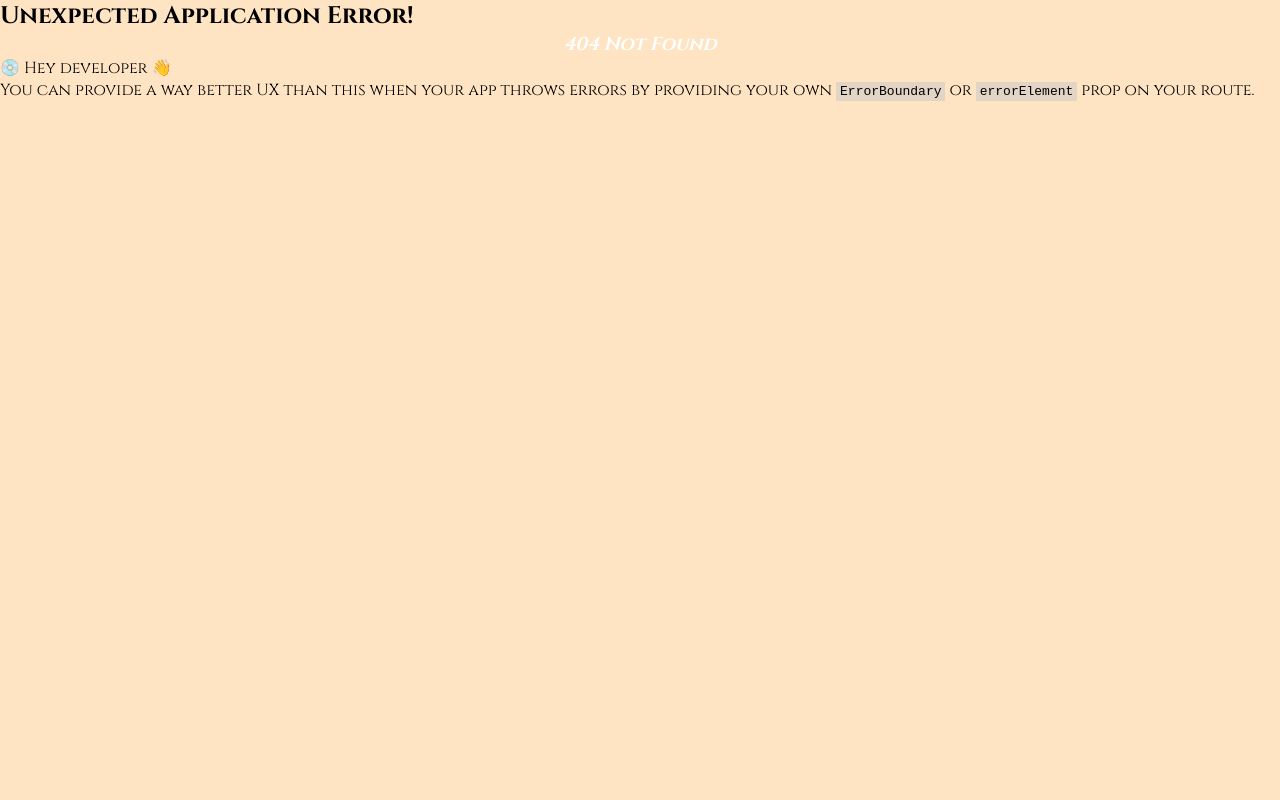
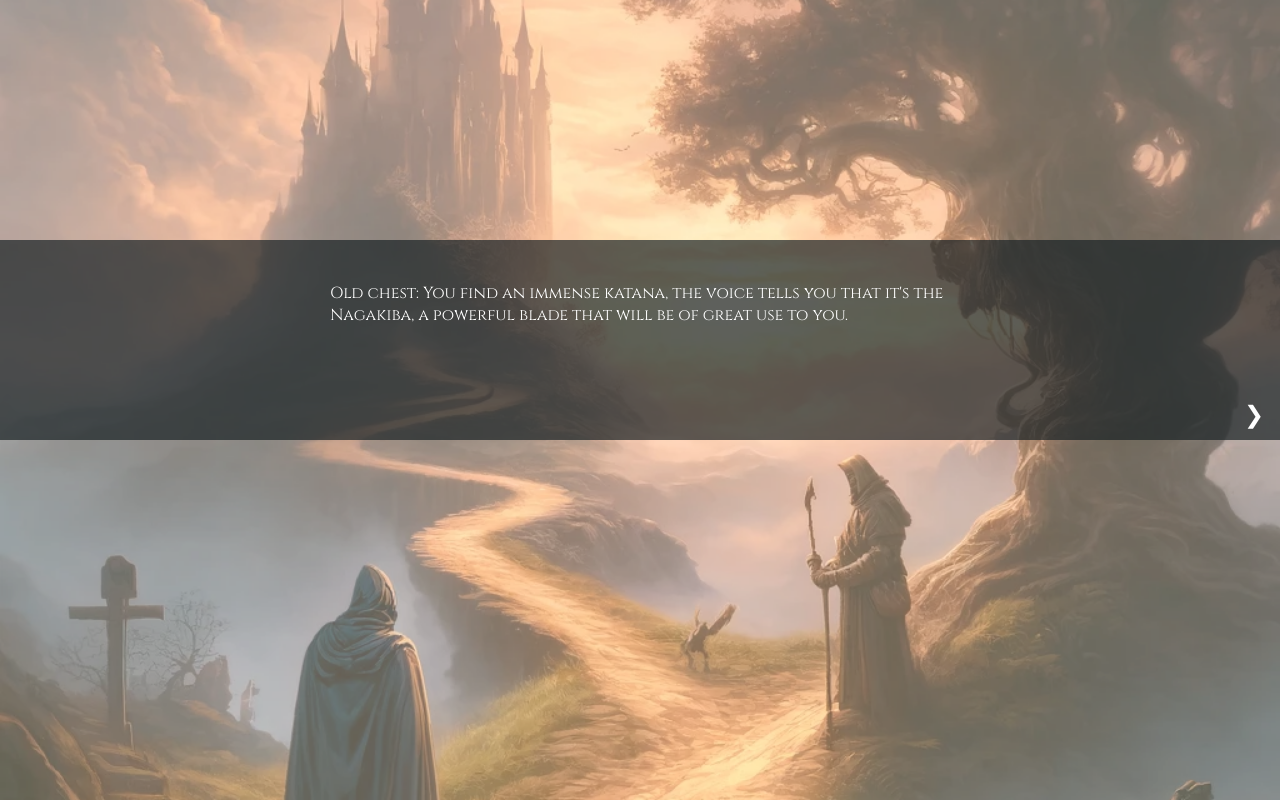
Before and after one commit to BrebG/js-toulouse-p2-open_souls, a React (Vite) app in the folder client/: page /old-chest in a window 1280 px wide. Before the commit this address had no page. Built offline with nearby package versions, Linux system fonts and the light colour scheme.

Commit message:
feat: create the path for the first choice

```diff
--- a/client/src/pages/WinningScreen.jsx
+++ b/client/src/pages/WinningScreen.jsx
@@ -1,12 +1,14 @@
 import { Link } from "react-router-dom";
 import "./LosingScreen";
 import "./WinningScreen.scss";
+import { useName } from "../contexts/NameContext";
 
 function WinningScreen() {
+  const { name } = useName();
   return (
     <div className="victory-container">
       <div className="victory-content">
-        <h1>Congratulation you finished your quest!</h1>
+        <h1>Congratulation {name} you finished your quest!</h1>
         <p>Here is your reward:</p>
         <p>The password below will unlock a new game mod.</p>
         <p>Enter the code below in the main screen :</p>
--- a/client/src/pages/elden-ring-world/ChoicePage.jsx
+++ b/client/src/pages/elden-ring-world/FirstChoicePage.jsx
@@ -3,7 +3,7 @@ import "./ChoicePage.scss";
 import { useState } from "react";
 import { EldenTexts } from "../../tools/ArrayLoreDialogue";
 
-function ChoicePage() {
+function FirstChoicePage() {
   const [loreIndex, setLoreIndex] = useState(0);
   const nextLore = () => {
     setLoreIndex(loreIndex + 1);
@@ -13,10 +13,9 @@ function ChoicePage() {
       <div className="story-text">
         <div className="lore-text">
           <p>{EldenTexts[loreIndex].content}</p>
-          {loreIndex === 5 && <p>{EldenTexts[6].content}</p>}
         </div>
         <div id="div-button-next">
-          {loreIndex < 5 && (
+          {loreIndex < 4 && (
             <button type="button" id="next-lore-button" onClick={nextLore}>
               &#10095;
             </button>
@@ -24,16 +23,12 @@ function ChoicePage() {
         </div>
       </div>
       <div>
-        {loreIndex === 5 && (
+        {loreIndex === 4 && (
           <div>
             <h3>Make your choice</h3>
             <div className="choice-button">
-              <Link to="/loosing-page" className="link-button">
-                Old Chest
-              </Link>
-              <Link to="/boss-fight" className="link-button">
-                Small Chest
-              </Link>
+              <Link to="/old-chest">Old Chest</Link>
+              <Link to="/small-chest">Small Chest</Link>
             </div>
           </div>
         )}
@@ -42,4 +37,4 @@ function ChoicePage() {
   );
 }
 
-export default ChoicePage;
+export default FirstChoicePage;
--- /dev/null
+++ b/client/src/pages/elden-ring-world/OldChest.jsx
@@ -0,0 +1,37 @@
+import { useState } from "react";
+import { Link } from "react-router-dom";
+import { EldenTexts } from "../../tools/ArrayLoreDialogue";
+import "./ChoicePage.scss";
+
+function OldChest() {
+  const [loreIndex, setLoreIndex] = useState(5);
+
+  const nextLore = () => {
+    setLoreIndex(loreIndex + 2);
+  };
+  return (
+    <div className="choice-page">
+      <div className="story-text">
+        <div className="lore-text">
+          <p>{EldenTexts[loreIndex].content}</p>
+        </div>
+        <div id="div-button-next">
+          {loreIndex < 6 && (
+            <button type="button" id="next-lore-button" onClick={nextLore}>
+              &#10095;
+            </button>
+          )}
+        </div>
+      </div>
+      <div>
+        {loreIndex === 7 && (
+          <div className="choice-button">
+            <Link to="/boss-fight">Next</Link>
+          </div>
+        )}
+      </div>
+    </div>
+  );
+}
+
+export default OldChest;
--- /dev/null
+++ b/client/src/pages/elden-ring-world/SmallChest.jsx
@@ -0,0 +1,38 @@
+import { useState } from "react";
+import { Link } from "react-router-dom";
+import { EldenTexts } from "../../tools/ArrayLoreDialogue";
+import "./ChoicePage.scss";
+
+function SmallChest() {
+  const [loreIndex, setLoreIndex] = useState(6);
+
+  const nextLore = () => {
+    setLoreIndex(loreIndex + 1);
+  };
+
+  return (
+    <div className="choice-page">
+      <div className="story-text">
+        <div className="lore-text">
+          <p>{EldenTexts[loreIndex].content}</p>
+        </div>
+        <div id="div-button-next">
+          {loreIndex < 7 && (
+            <button type="button" id="next-lore-button" onClick={nextLore}>
+              &#10095;
+            </button>
+          )}
+        </div>
+      </div>
+      <div>
+        {loreIndex === 7 && (
+          <div className="choice-button">
+            <Link to="/boss-fight">Next</Link>
+          </div>
+        )}
+      </div>
+    </div>
+  );
+}
+
+export default SmallChest;
```
Also changed, not shown: client/src/main.jsx (+12 -2 lines), client/src/pages/elden-ring-world/ChoicePage.scss (+0 -16 lines).
